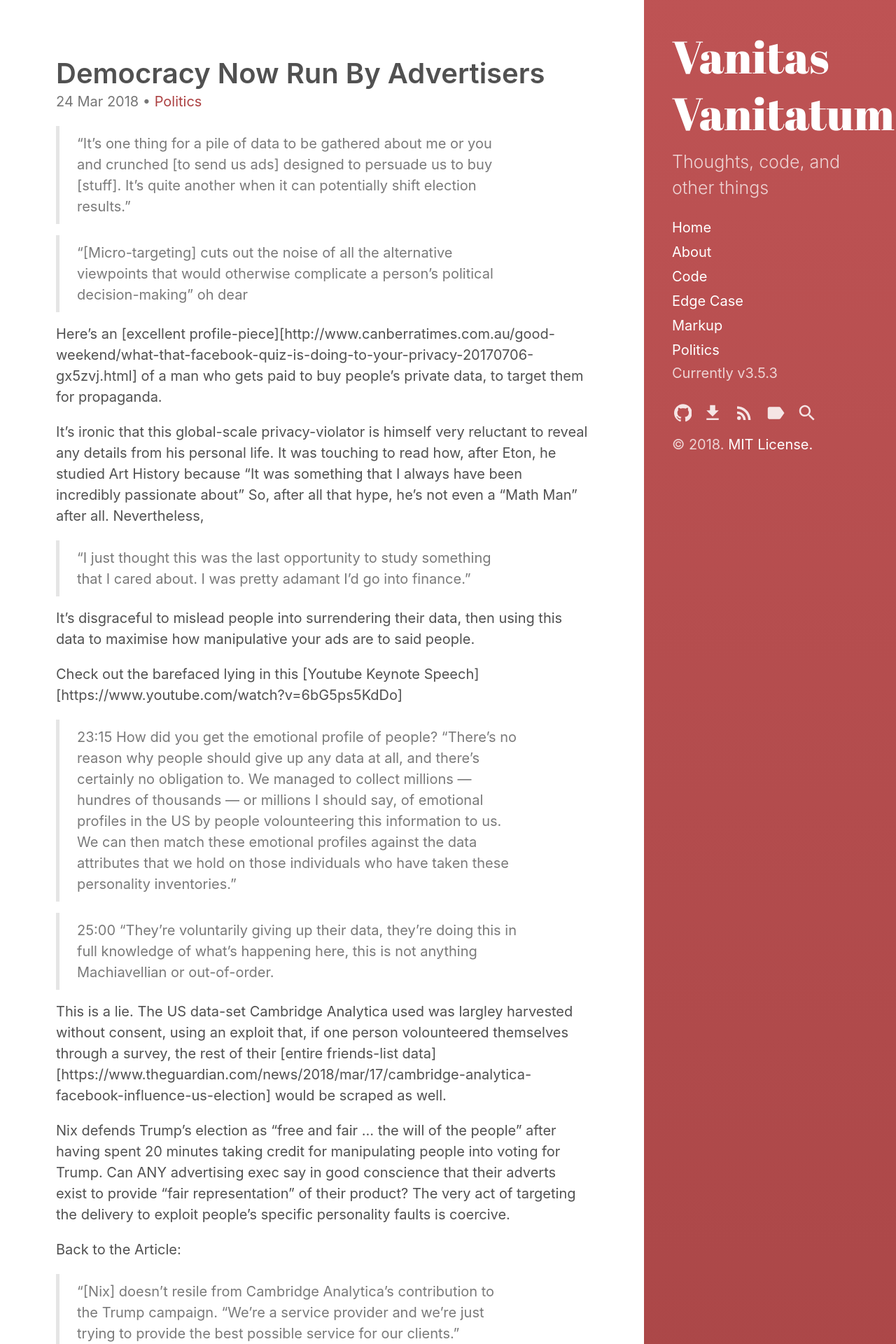
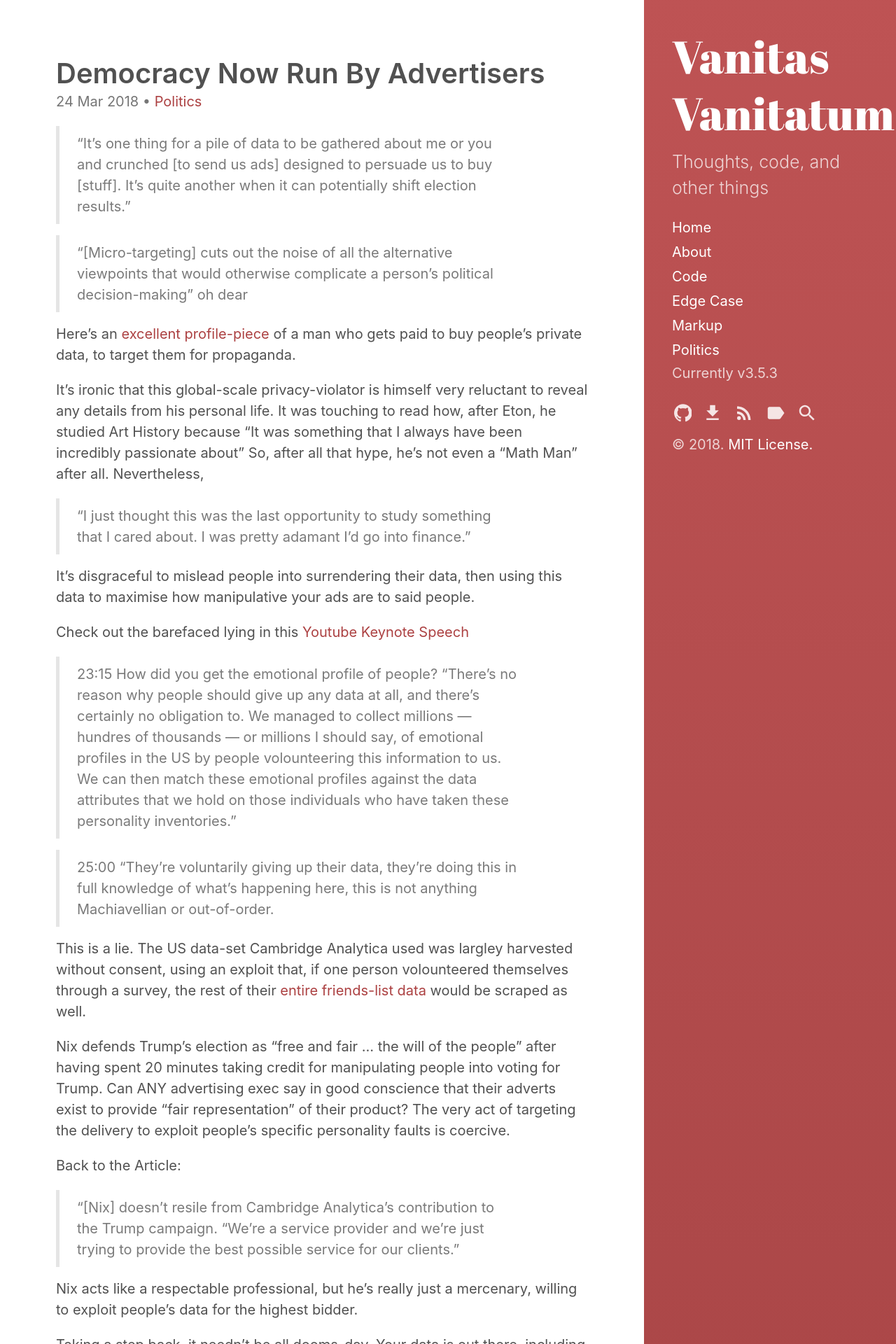
Before and after one commit to VanitasVanitatum/VanitasVanitatum.github.io, a Jekyll site: the page built from _posts/2018-03-24-ads-democracy.md, in a window 1280 px wide. Shown: the top 1920 px of the page at 70% size. Built offline with Jekyll 4.4.1, drawn with Linux system fonts in a browser that asks for light colours; some of the changed text lies outside the part shown.

Commit message:
proper linking

````diff
--- a/_posts/2018-03-24-ads-democracy.md
+++ b/_posts/2018-03-24-ads-democracy.md
@@ -14,7 +14,7 @@
 
 > "[Micro-targeting] cuts out the noise of all the alternative viewpoints that would otherwise complicate a person's political decision-making" oh dear
 
-Here's an [excellent profile-piece][http://www.canberratimes.com.au/good-weekend/what-that-facebook-quiz-is-doing-to-your-privacy-20170706-gx5zvj.html] of a man who gets paid to buy people's private data, to target them for propaganda.
+Here's an [excellent profile-piece](http://www.canberratimes.com.au/good-weekend/what-that-facebook-quiz-is-doing-to-your-privacy-20170706-gx5zvj.html) of a man who gets paid to buy people's private data, to target them for propaganda.
 
 
 It's ironic that this global-scale privacy-violator is himself very reluctant to reveal any details from his personal life. It was touching to read how, after Eton, he studied Art History because "It was something that I always have been incredibly passionate about" So, after all that hype, he's not even a "Math Man" after all.
@@ -24,13 +24,13 @@
 
 It's disgraceful to mislead people into surrendering their data, then using this data to maximise how manipulative your ads are to said people.
 
-Check out the barefaced lying in this [Youtube Keynote Speech][https://www.youtube.com/watch?v=6bG5ps5KdDo]
+Check out the barefaced lying in this [Youtube Keynote Speech](https://www.youtube.com/watch?v=6bG5ps5KdDo)
 
 > 23:15 How did you get the emotional profile of people? "There's no reason why people should give up any data at all, and there's certainly no obligation to. We managed to collect millions — hundres of thousands — or millions I should say, of emotional profiles in the US by people volounteering this information to us. We can then match these emotional profiles against the data attributes that we hold on those individuals who have taken these personality inventories."
 
 > 25:00 "They're voluntarily giving up their data, they're doing this in full knowledge of what's happening here, this is not anything Machiavellian or out-of-order.
 
-This is a lie. The US data-set Cambridge Analytica used was largley harvested without consent, using an exploit that, if one person volounteered themselves through a survey, the rest of their [entire friends-list data][https://www.theguardian.com/news/2018/mar/17/cambridge-analytica-facebook-influence-us-election] would be scraped as well.
+This is a lie. The US data-set Cambridge Analytica used was largley harvested without consent, using an exploit that, if one person volounteered themselves through a survey, the rest of their [entire friends-list data](https://www.theguardian.com/news/2018/mar/17/cambridge-analytica-facebook-influence-us-election) would be scraped as well.
 
 Nix defends Trump's election as "free and fair ... the will of the people" after having spent 20 minutes taking credit for manipulating people into voting for Trump.
 Can ANY advertising exec say in good conscience that their adverts exist to provide "fair representation" of their product? The very act of targeting the delivery to exploit people's specific personality faults is coercive.
@@ -48,6 +48,7 @@
 That's no longer possible. You can't browse, shop, or communicate online without your clicks and eyeballs being tracked, manipulated, and monetized.
 
 > ""Remember, Google's customers are advertisers, not users," says academic Vanessa Teague. "So the service to Google's customers is that they can get good data about how effective their ads are.""
+
 From now on, I refuse to consent to Google violating my privacy. Recently I was making a new email account.
 I've attached Google's current Gmail ToS (dated 2018.03.20). After reading that, I closed the Gmail signup window immeduately, and made this account instead Vanitas.V@protonmail.com
 
@@ -64,25 +65,26 @@
 
 
 
+```
+By choosing “I agree” below you agree to Google’s Terms of Service.
 
-> By choosing “I agree” below you agree to Google’s Terms of Service.
->
-> You also agree to our Privacy Policy, which describes how we process your information, including these key points:
->
-> Data we process when you use Google
-> When you set up a Google Account, we store information you give us like your name, email address, and telephone number.
-> When you use Google services to do things like write a message in Gmail or comment on a YouTube video, we store the information you create.
-> When you search for a restaurant on Google Maps or watch a video on YouTube, for example, we process information about that activity – including information like the video you watched, device IDs, IP addresses, cookie data, and location.
-> We also process the kinds of information described above when you use apps or sites that use Google services like ads, Analytics, and the YouTube video player.
-> Depending on your account settings, some of this data may be associated with your Google Account and we treat this data as personal information. You can control how we collect and use this data at My Account (myaccount.google.com).
->
-> Why we process it
-> We process this data for the purposes described in our policy, including to:
->
-> Help our services deliver more useful, customized content such as more relevant search results;
-> Improve the quality of our services and develop new ones;
-> Deliver personalized ads, both on Google services and on sites and apps that partner with Google;
-> Improve security by protecting against fraud and abuse; and
-> Conduct analytics and measurement to understand how our services are used.
-> Combining data
-> We also combine data among our services and across your devices for these purposes. For example, we show you ads based on information from your use of Search and Gmail, and we use data from trillions of search queries to build spell-correction models that we use across all of our services.
+You also agree to our Privacy Policy, which describes how we process your information, including these key points:
+
+Data we process when you use Google
+When you set up a Google Account, we store information you give us like your name, email address, and telephone number.
+When you use Google services to do things like write a message in Gmail or comment on a YouTube video, we store the information you create.
+When you search for a restaurant on Google Maps or watch a video on YouTube, for example, we process information about that activity – including information like the video you watched, device IDs, IP addresses, cookie data, and location.
+We also process the kinds of information described above when you use apps or sites that use Google services like ads, Analytics, and the YouTube video player.
+Depending on your account settings, some of this data may be associated with your Google Account and we treat this data as personal information. You can control how we collect and use this data at My Account (myaccount.google.com).
+
+Why we process it
+We process this data for the purposes described in our policy, including to:
+
+Help our services deliver more useful, customized content such as more relevant search results;
+Improve the quality of our services and develop new ones;
+Deliver personalized ads, both on Google services and on sites and apps that partner with Google;
+Improve security by protecting against fraud and abuse; and
+Conduct analytics and measurement to understand how our services are used.
+Combining data
+We also combine data among our services and across your devices for these purposes. For example, we show you ads based on information from your use of Search and Gmail, and we use data from trillions of search queries to build spell-correction models that we use across all of our services.
+```
````
